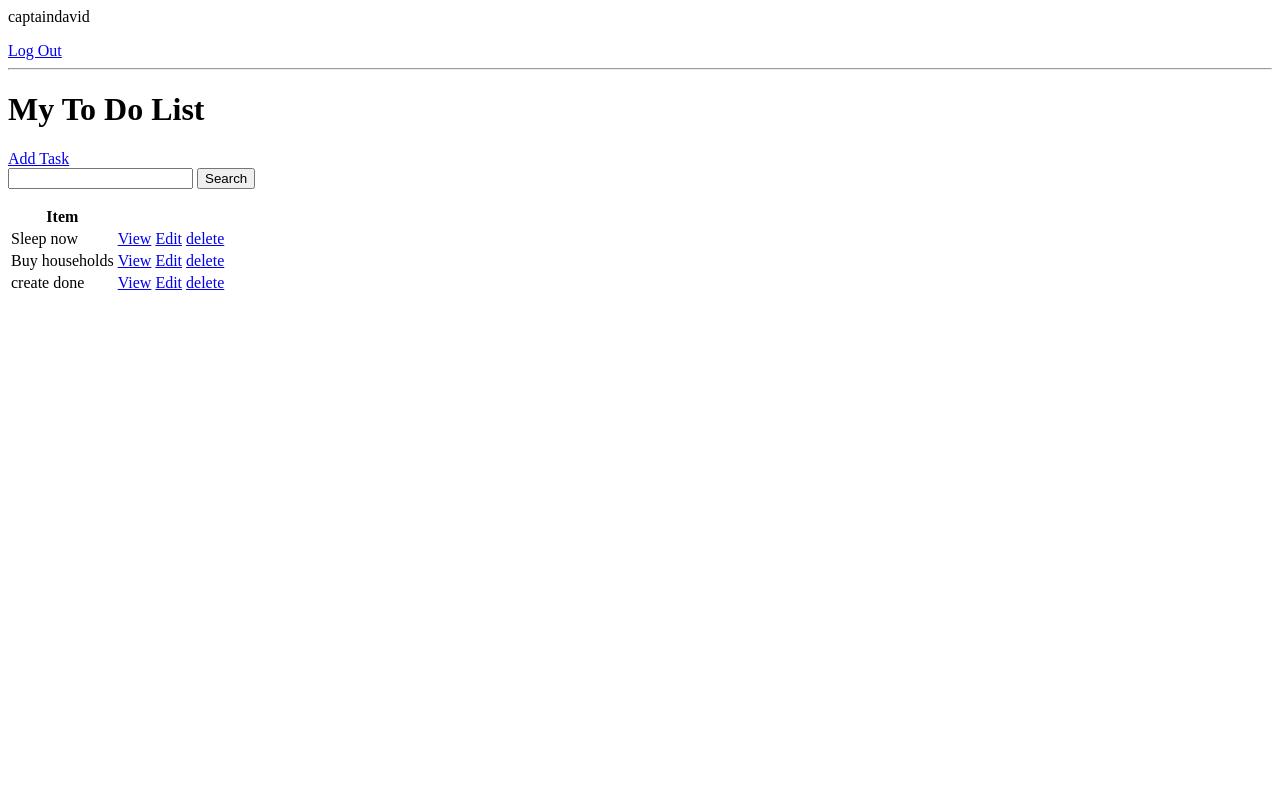
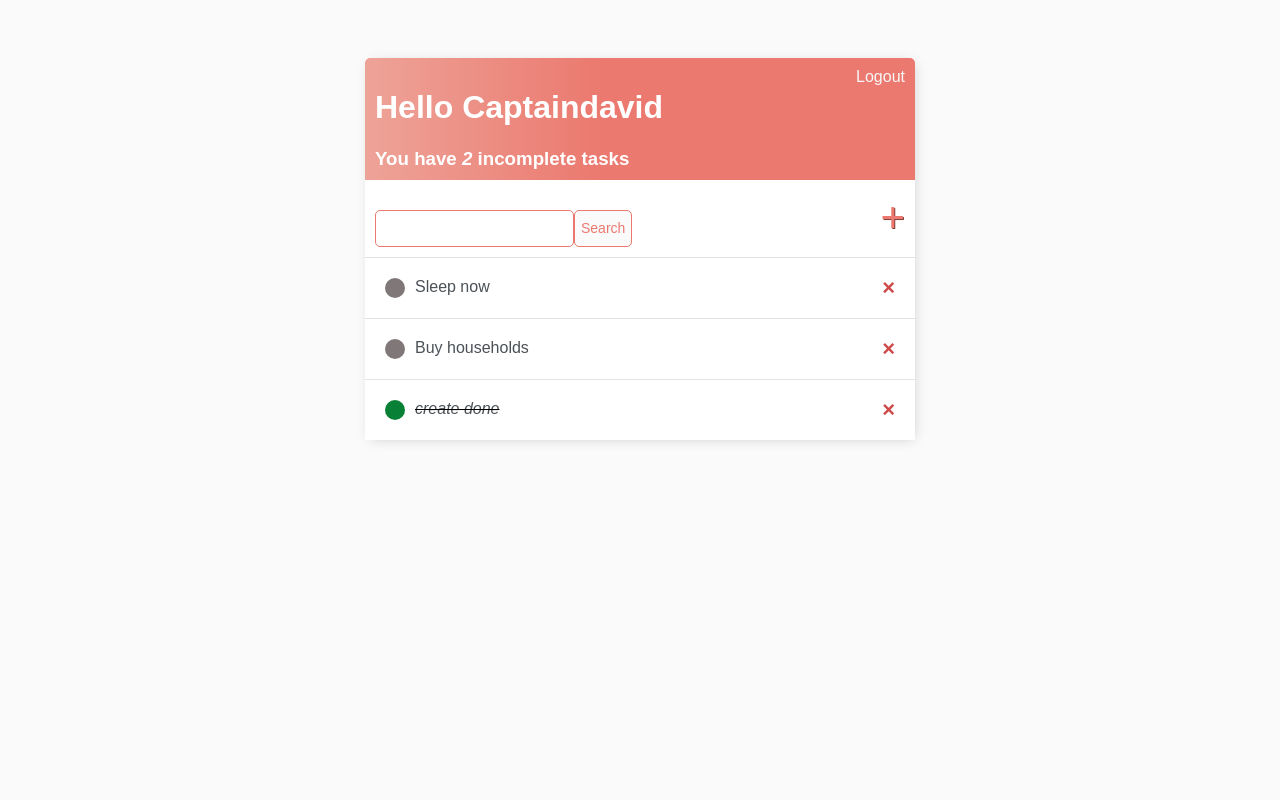
Before and after one commit to DavidSaruni/To-Do-App-With-User-Registration, a Django app: page / in a window 1280 px wide. Run offline with Django 4.2, Linux system fonts and the light colour scheme; a user stored in the database is signed in; data comes from the database, SQL or seed files in the repository; both versions use the stored data as it was after the commit.

Commit message:
added css styling

```diff
--- /dev/null
+++ b/todolist/tasks/templates/tasks/main.html
@@ -0,0 +1,122 @@
+<!DOCTYPE html>
+<html lang="en">
+<head>
+    <meta charset="UTF-8">
+    <meta http-equiv="X-UA-Compatible" content="IE=edge">
+    <meta name="viewport" content="width=device-width, initial-scale=1.0">
+    <title>To Do Items</title>
+
+    <style>
+        body{
+            background-color: #FAFAFA;
+            font-family: 'Nunito', sans-serif;
+            padding-top: 50px;
+        }
+        h1,h2,h3,h4,h5,h6{
+            font-family: 'Raleway', sans-serif;
+        }
+        a,p{
+            color: #4b5156;
+        }
+        .container{
+            max-width: 550px;
+            margin: auto;
+            background-color: #fff;
+            -webkit-box-shadow: 2px 2px 13px -4px rgba(0,0,0,0.21);
+            box-shadow: 2px 2px 13px -4px rgba(0,0,0,0.21);
+        }
+        .header-bar{
+            display: flex;
+            justify-content: space-between;
+            color: #fff;
+            padding: 10px;
+            border-radius: 5px 5px 0 0;
+            background: linear-gradient(90deg, #EEA398 0%, #EB796F 43%, #EB796F 100%);
+        }
+        .header-bar a{
+            color: rgb(247,247,247);
+            text-decoration: none;
+        }
+        .task-wrapper{
+            display: flex;
+            align-items: center;
+            justify-content: space-between;
+            padding: 20px;
+            background-color: #fff;
+            border-top: 1px solid rgb(226,226,226);
+        }
+        .task-title{
+            display: flex;
+        }
+        .task-title a{
+            text-decoration: none;
+            color: #4b5156;
+            margin-left: 10px;
+        }
+        .task-complete-icon{
+            height: 20px;
+            width: 20px;
+            background-color: #088136;
+            border-radius: 50%;
+        }
+        .task-incomplete-icon{
+            height: 20px;
+            width: 20px;
+            background-color: #807778;
+            border-radius: 50%;
+        }
+        .delete_link{
+            text-decoration: none;
+            font-weight: 900;
+            color: #cf4949;
+            font-size: 22px;
+            line-height: 0;
+        }
+        .search-add-wrapper{
+            display: flex;
+            justify-content: space-between;
+            align-items: center;
+            padding: 10px;
+        }
+        #add-link{
+            color: #EB796F;
+            text-decoration: none;
+            font-size: 42px;
+            text-shadow: 1px 1px #81413b;
+        }
+
+        input[type=text],
+        input[type=password],
+        textarea{
+            border: 1px solid #EB796F;
+            border-radius: 5px;
+            padding: 10px;
+            width: 90%;
+        }
+        label{
+            padding-top: 10px !important;
+            display: block;
+        }
+        .button{
+            border: 1px solid #EB796F;
+            background-color: #FAFAFA;
+            color: #EB796F;
+            font-size: 14px;
+            border-radius: 5px;
+            cursor: pointer;
+            text-decoration: none;
+        }
+        .card-body{
+            padding: 20px;
+        }
+
+    </style>
+</head>
+<body>
+    <div class="container">
+        {% block content %}
+
+        {% endblock content %}
+    </div>
+</body>
+</html>
--- a/todolist/tasks/templates/tasks/task_list.html
+++ b/todolist/tasks/templates/tasks/task_list.html
@@ -1,31 +1,51 @@
-{% if user.is_authenticated %}
-    <p>{{request.user}}</p>
-    <a href="{% url 'logout' %}">Log Out</a>
-{% else %}
-    <a href="{% url 'login' %}">Log In</a>
-{% endif %}
-<hr>
-<h1>My To Do List</h1>
-<a href="{% url 'task_create' %}">Add Task</a>
+{% extends 'tasks/main.html' %}
+{% block content %}
 
-<form method="GET" action="">
-    <input type="text" name="search_area" value="{{search_input}}">
-    <input type="submit" value="Search">
-</form>
+<div class="header-bar">
+    <div>
+        <h1>Hello {{request.user|title}}</h1>
+        <h3 style="margin: 0;"> You have <i>{{count}}</i> incomplete task{{count|pluralize}}</h3>
+    </div>
+    {% if user.is_authenticated %}
+        <a href="{% url 'logout' %}">Logout</a>
+    {% else %}
+        <a href="{% url 'login' %}">Login</a>
+    {% endif %}
+</div>
 
-<table>
-    <tr>
-        <th>Item</th>
-        <th></th>
-    </tr>
+<div class="search-add-wrapper">
+    <form method="GET" style="margin-top: 20px;display: flex;">
+        <input type="text" name="search-area" value="{{search_input}}">
+        <input class="button" type="submit" value="Search">
+    </form>
+    <a id="add-link" href="{% url 'task_create' %}">&#x2b;</a>
+</div>
+
+
+<div class="task-items-wrapper">
     {% for task in tasks %}
-    <tr>
-        <td>{{task.title}}</td>
-        <td><a href="{% url 'task' task.id %}">View</a></td>
-        <td><a href="{% url 'task_update' task.id %}">Edit</a></td>
-        <td><a href="{% url 'task_delete' task.id %}">delete</a></td>
-    </tr>
-    {% empty%}
-        <h3>No Items in list</h3>
-    {% endfor %}
-</table>
+        <div class="task-wrapper">
+            {% if task.complete %}
+            <div class="task-title">
+                <div class="task-complete-icon"></div>
+                <i><s><a href="{% url 'task_update' task.id %}">{{task}}</a></s></i>
+            </div>
+            <a class="delete_link" href="{% url 'task_delete' task.id %}">&#215;</a>
+            {% else %}
+            <div class="task-title">
+                <div class="task-incomplete-icon"></div>
+                <a href="{% url 'task_update' task.id %}">{{task}}</a>
+            </div>
+            <a class="delete_link" href="{% url 'task_delete' task.id %}">&#215;</a>
+            {% endif %}
+
+        </div>
+
+
+    {% empty %}
+        <h3>No itmes in list</h3>
+    {% endfor%}
+
+</div>
+
+{% endblock content %}
--- a/todolist/tasks/urls.py
+++ b/todolist/tasks/urls.py
@@ -10,6 +10,6 @@ urlpatterns = [
     path('', TaskList.as_view(), name="tasks"),
     path('task/<int:pk>/', TaskDetail.as_view(), name="task"),
     path('task_create', TaskCreate.as_view(), name="task_create"),
-    path('task_update/<int:pk>/', TaskUpdate.as_view(), name="task_update"),
+    path('task_utask_updatepdate/<int:pk>/', TaskUpdate.as_view(), name="task_update"),
     path('task_delete/<int:pk>/', TaskDelete.as_view(), name="task_delete"),
 ]
--- a/todolist/tasks/views.py
+++ b/todolist/tasks/views.py
@@ -52,12 +52,13 @@ class TaskList(LoginRequiredMixin, ListView):
         context['tasks'] = context['tasks'].filter(user=self.request.user)
         context['count'] = context['tasks'].filter(complete=False).count()
 
-        search_input = self.request.GET.get('search_area') or ''
+        search_input = self.request.GET.get('search-area') or ''
         if search_input:
             context['tasks'] = context['tasks'].filter(
-                title__icontains=search_input
-            )
-            context['search_input'] = search_input
+                title__icontains=search_input)
+
+        context['search_input'] = search_input
+
         return context
 
 class TaskDetail(LoginRequiredMixin, DetailView):
```
Also changed, not shown: todolist/tasks/templates/tasks/login.html (+17 -7 lines), todolist/tasks/templates/tasks/register.html (+24 -7 lines), todolist/tasks/templates/tasks/task_confirm_delete.html (+17 -6 lines), todolist/tasks/templates/tasks/task_form.html (+19 -7 lines), todolist/db.sqlite3.
